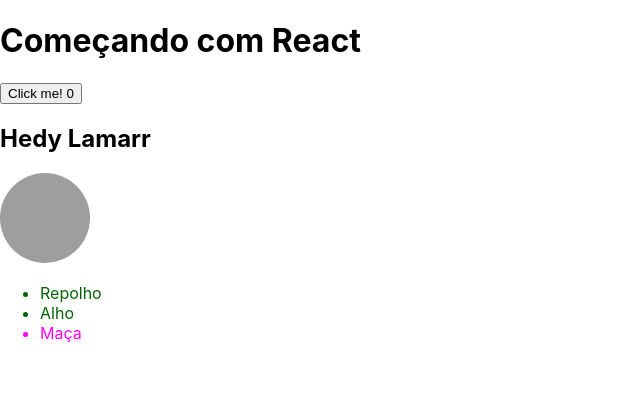
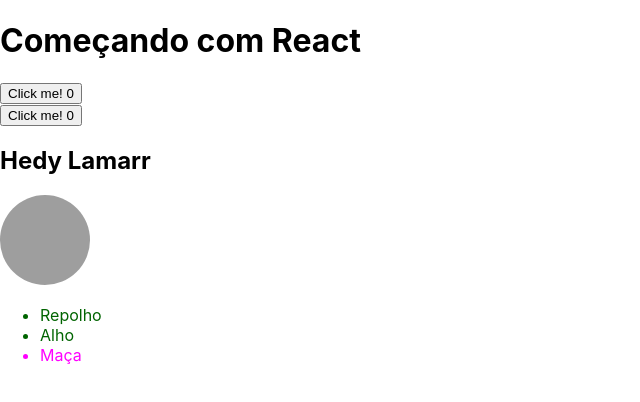
Before and after one commit to lucasFilppe/react-dev, a React (Create React App) app in the folder comeco-rapido/: page / in a window 1280 px wide. Shown: the top 402 px of the page, without its empty margins (0-640 px from the left). Built offline with nearby package versions, Linux system fonts and the light colour scheme; grey boxes are pictures that could not be loaded.

Commit message:
compartilhando dados entre componentes

```diff
--- a/comeco-rapido/src/App.js
+++ b/comeco-rapido/src/App.js
@@ -1,12 +1,19 @@
 import Button from "./components/Button";
 import Profile from "./components/Profile";
 import ShoppingList from "./components/ShoppingList";
+import {useState} from 'react';
+function App() {
+  const [count, setCount] = useState(0)
 
-function App() {
+  function handleClick(){
+    setCount(count + 1)
+
+  }
   return (
     <div>
       <h1>Começando com React</h1>
-      <Button/>
+      <Button count={count} onClick={handleClick}/>
+      <Button  count={count} onClick={handleClick}/>
       <Profile/>
       <ShoppingList/>
     </div>
--- a/comeco-rapido/src/components/Button/index.js
+++ b/comeco-rapido/src/components/Button/index.js
@@ -1,15 +1,10 @@
-import {useState} from 'react';
 
-function Button(){
-  const [count, setCount] = useState(0)
 
-  function handleClick(){
-    setCount(count + 1)
-  }
+function Button({count, onClick}){
 
   return(
     <div>
-      <button onClick={handleClick}>Click me! {count}</button>
+      <button onClick={onClick}>Click me! {count}</button>
     </div>
   )
 }
```
